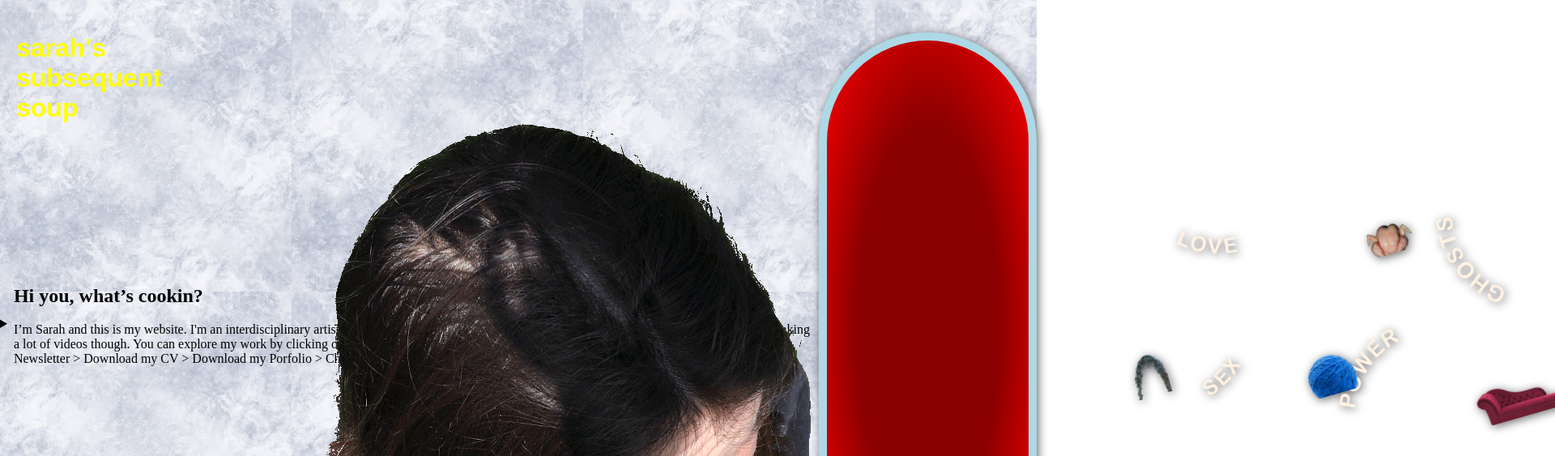
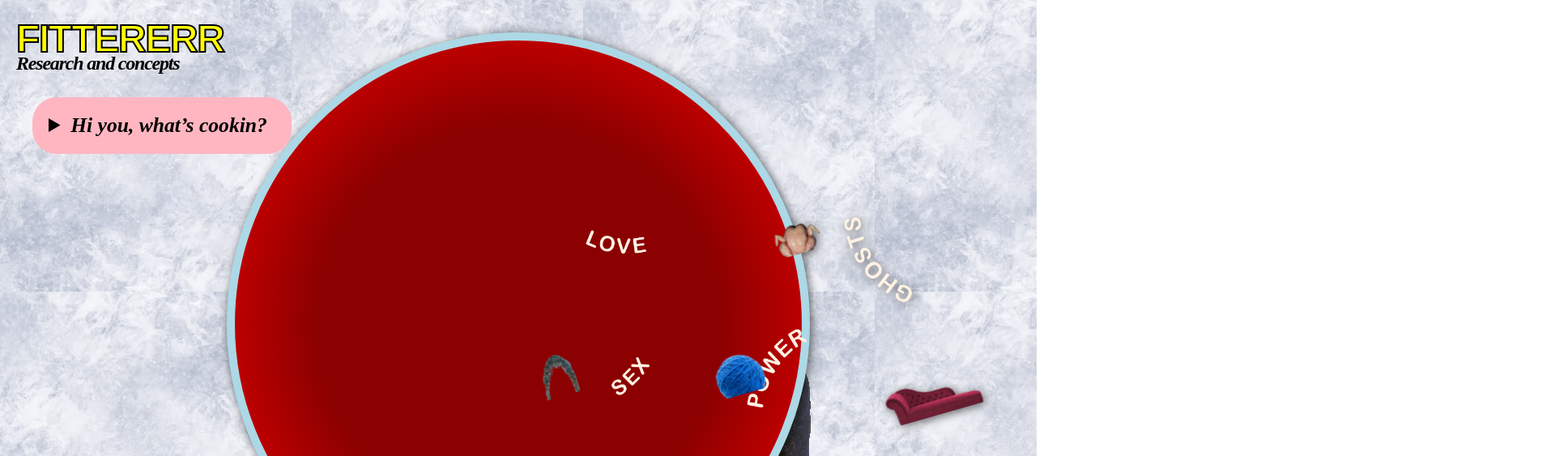
Before and after one commit to traumschifff/sarahsoup, a plain HTML site: page soup.html in a window 1280 px wide. Shown: the top 563 px of the page at 81% size, 1920 px wide, since content can reach past the window. Drawn offline with Linux system fonts and the light colour scheme.

Commit message:
soup edti

```diff
--- a/soup.html
+++ b/soup.html
@@ -45,12 +45,38 @@
     }
 
     .bio{
+      position: absolute;
+      top: 120px;
+      left: 40px;
+      width: 320px;
+      background-color: lightpink;
+      padding: 20px;
+      user-select: none;
+      cursor: grab;
+      z-index: 2;
+      border-radius: 30px;
 
+    }
+    .bio details{
+      margin:0;
+      padding:0;
+    }
+
+
+    .bio summary{
+      font-weight: bold;
+      font-style: italic;
+      font-size: 1.6em;
+      cursor: pointer;
+    }
+    .bio summary:hover{
+      color: coral;
     }
 
     .soup{
       background: radial-gradient(darkred, darkred, red);
       height: 90vh;
+      max-height: 100vw;
       width: 90vh;
       border-radius: 45vh;
       border: 10px lightblue solid;
@@ -168,32 +194,31 @@
 
 <body>
   <div class="ground">
-    <h1>sarah's subsequent soup</h1>
+
+    <div class="title">
+    <a href="/soup.html"><h1>Fittererr</h1></a>
+    <h2 class="subtitle">Research and concepts</h2>
+    </div>
 
     <img class="stand" src="images/sarahstands.png">
 
+    <div class="bio" id="draggable">
     <details>
-      <summary></summary>
+      <summary>Hi you, what’s cookin?</summary>
+      <p>I’m Sarah and this is my website.</p>
+      <p>I'm an interdisciplinary artist and researcher working across a wide range of interests and mediums. I do end up making a lot of videos though.</p>
+      <p>You can explore my work by clicking on different ingredients in The Soup.</p>
+      <p>You can also:</p>
+      <a href="">> Get in touch</a><br>
+      <a href="">> Sign up for my Newsletter</a><br>
+      <a href="">> Download my CV</a><br>
+      <a href="">> Download my Porfolio</a><br>
+      <a href="">> Check out my Instagram</a><br>
+      <a href="">> See my work IRL</a><br>
+      <a href="">> See who I collaborated with</a>
     </details>
-    <div class="bio">
-      <h2>Hi you, what’s cookin?</h2>
-      <p>
+    </div>
 
-        I’m Sarah and this is my website.
-
-        I'm an interdisciplinary artist and researcher working across a wide range of interests and mediums. I do end up making a lot of videos though.
-
-        You can explore my work by clicking on different ingredients in The Soup.
-
-        You can also:
-        > Get in touch
-        > Sign up for my Newsletter
-        > Download my CV
-        > Download my Porfolio
-        > Check out my Instagram
-        > See my work IRL
-        > See who I collaborated with</p>
-    </div>
 
     <div class="soup">
       <div id="love" class="fam">
@@ -313,5 +338,34 @@
   </div>
 
 
+  <script>
+    const draggableElement = document.getElementById('draggable');
+
+let isDragging = false;
+let offsetX, offsetY;
+
+draggableElement.addEventListener('mousedown', (e) => {
+    isDragging = true;
+    offsetX = e.clientX - draggableElement.getBoundingClientRect().left;
+    offsetY = e.clientY - draggableElement.getBoundingClientRect().top;
+    draggableElement.style.cursor = 'grabbing';
+});
+
+document.addEventListener('mousemove', (e) => {
+    if (!isDragging) return;
+
+    const newX = e.clientX - offsetX;
+    const newY = e.clientY - offsetY;
+
+    draggableElement.style.left = newX + 'px';
+    draggableElement.style.top = newY + 'px';
+});
+
+document.addEventListener('mouseup', () => {
+    isDragging = false;
+    draggableElement.style.cursor = 'grab';
+});
+  </script>
+
 </body>
 </html>
--- a/style.css
+++ b/style.css
@@ -32,11 +32,40 @@ body{
     position:fixed;
 }
 
-h1{
+.title{
     position: absolute;
     left:20px;
     top:20px;
+    text-align: center;
+}
+
+.title a{
+    text-decoration: none;
+}
+
+.title h1{
     font-family: Arial Bold, sans-serif;
+    text-transform: uppercase;
+    font-size: 3em;
+    letter-spacing: -0.03em;
     color: yellow;
     z-index: 1;
+    margin: 0;
+
+    /* filter: drop-shadow(0px 0px 20px YELLOW); */
+    -webkit-text-stroke: 2px black;
 }
+
+.title:hover {
+    filter: drop-shadow(0px 0px 20px YELLOW);
+}
+
+.subtitle{
+    font-family: Arial Narrow Bold, Arial Impact, sans-serif sans-serif;
+    /* -webkit-text-stroke: 1px white; */
+    letter-spacing: -0.05em;
+    font-style: italic;
+    margin: 0;
+    margin-top: -10px;
+    font-size: 1.5em;
+}
```
